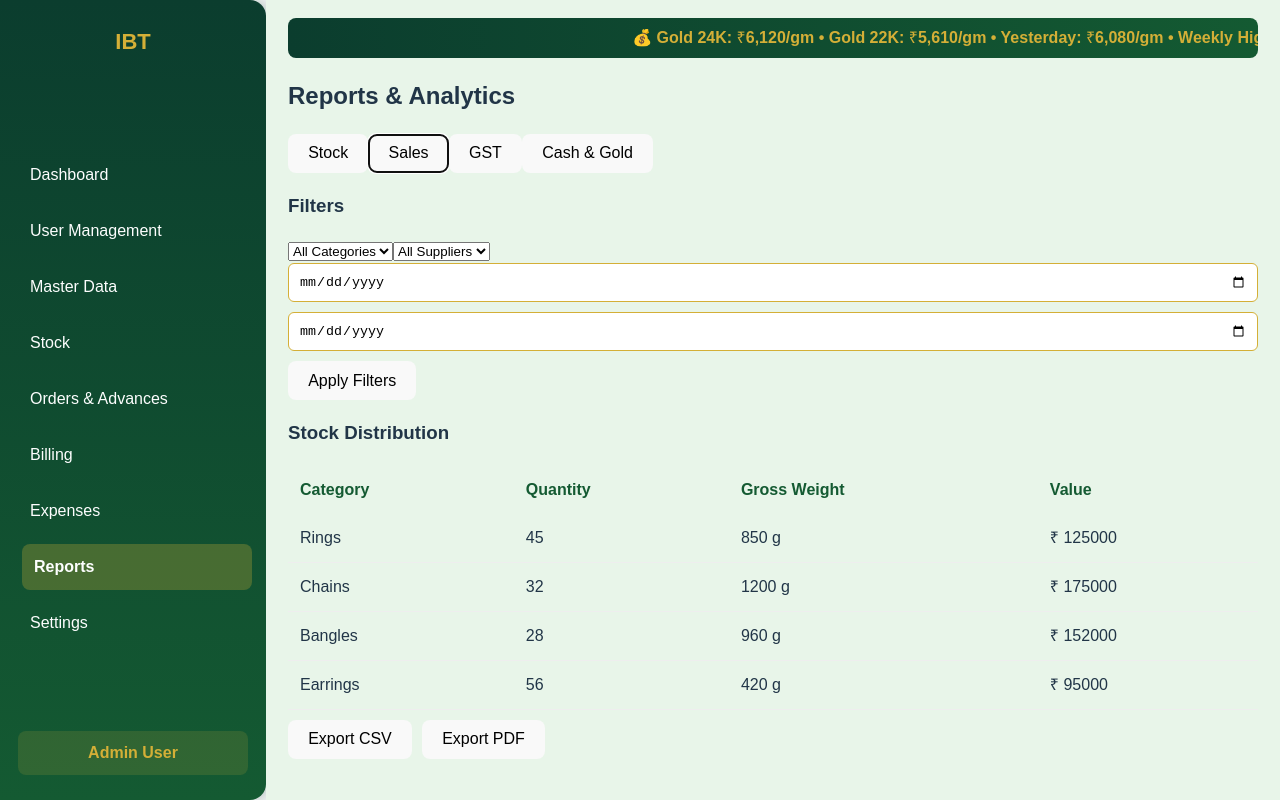
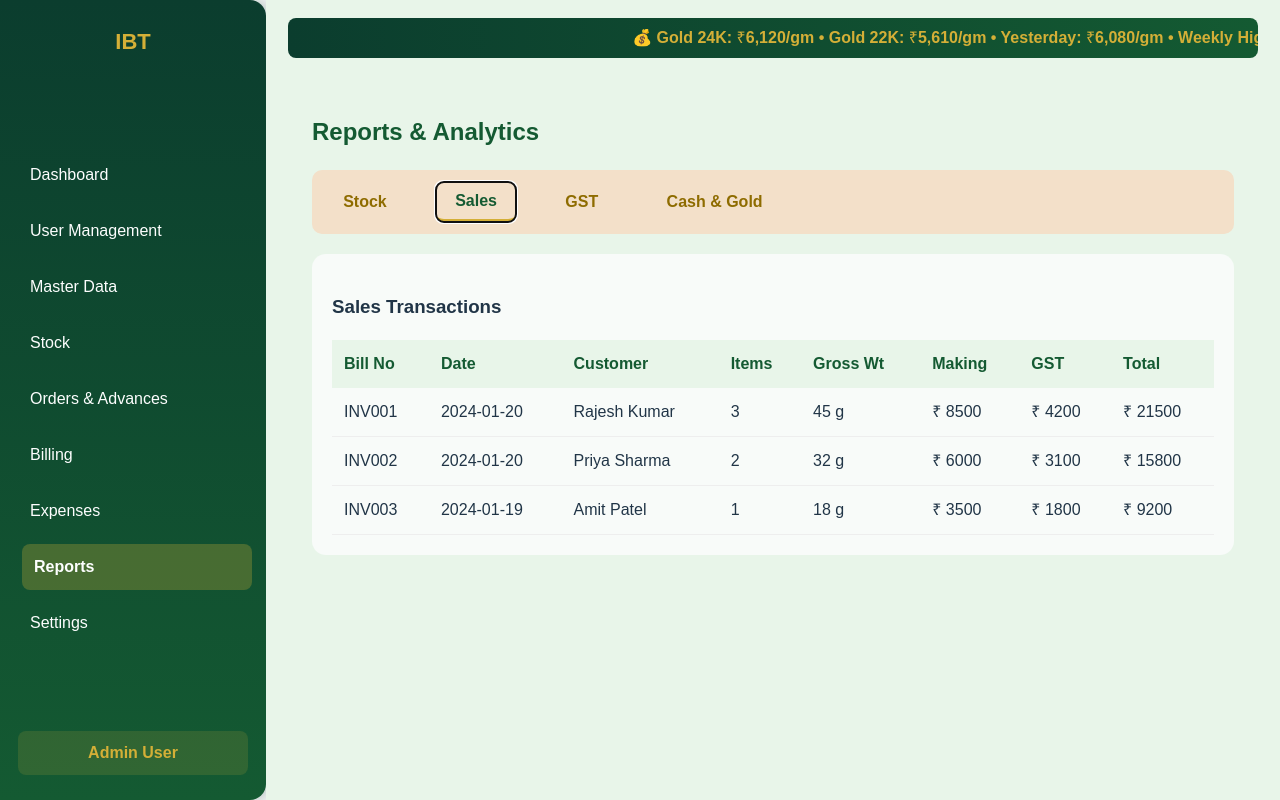
Before and after one commit to jannani2378/Jewellery-Management-system-mernstack, a React (Vite) app: page /reports in a window 1280 px wide. Both pictures are taken after a click on the button "Sales". Built offline with nearby package versions, Linux system fonts and the light colour scheme.

Commit message:
Modification of report module of jsx

```diff
--- a/src/pages/Reports.jsx
+++ b/src/pages/Reports.jsx
@@ -1,40 +1,80 @@
-import React,{useState} from "react";
+import React, { useState } from "react";
 import "./Reports.css";
 
-const stockData=[
-{category:"Rings",qty:45,gross:850,value:125000},
-{category:"Chains",qty:32,gross:1200,value:175000},
-{category:"Bangles",qty:28,gross:960,value:152000},
-{category:"Earrings",qty:56,gross:420,value:95000}
+/* ---------------- STOCK DATA ---------------- */
+
+const stockData = [
+  { category: "Rings", sub: "Gents Ring", qty: 45, gross: 850, net: 820, value: 125000 },
+  { category: "Chains", sub: "Gold Chain", qty: 32, gross: 1200, net: 1180, value: 175000 },
+  { category: "Bangles", sub: "Ladies Bangle", qty: 28, gross: 960, net: 940, value: 152000 },
+  { category: "Earrings", sub: "Diamond Earring", qty: 56, gross: 420, net: 410, value: 95000 }
 ];
 
-export default function Reports(){
+/* ---------------- SALES DATA ---------------- */
 
-const [tab,setTab]=useState("stock");
+const salesData = [
+  { bill: "INV001", date: "2024-01-20", customer: "Rajesh Kumar", items: 3, gross: 45, making: 8500, gst: 4200, total: 21500 },
+  { bill: "INV002", date: "2024-01-20", customer: "Priya Sharma", items: 2, gross: 32, making: 6000, gst: 3100, total: 15800 },
+  { bill: "INV003", date: "2024-01-19", customer: "Amit Patel", items: 1, gross: 18, making: 3500, gst: 1800, total: 9200 }
+];
 
-return(
+export default function Reports() {
 
-<div className="reports-container">
+  const [tab, setTab] = useState("stock");
 
-<h2 className="reports-title">
-Reports & Analytics
-</h2>
+  return (
 
-<div className="tabs">
+    <div className="reports-page">
 
-<button onClick={()=>setTab("stock")}>Stock</button>
-<button onClick={()=>setTab("sales")}>Sales</button>
-<button onClick={()=>setTab("gst")}>GST</button>
-<button onClick={()=>setTab("cash")}>Cash & Gold</button>
+      <h2>Reports & Analytics</h2>
+
+      {/* TABS */}
+
+      <div className="report-tabs">
+
+        <button
+          className={tab === "stock" ? "active" : ""}
+          onClick={() => setTab("stock")}
+        >
+          Stock
+        </button>
+
+        <button
+          className={tab === "sales" ? "active" : ""}
+          onClick={() => setTab("sales")}
+        >
+          Sales
+        </button>
+
+        <button
+          className={tab === "gst" ? "active" : ""}
+          onClick={() => setTab("gst")}
+        >
+          GST
+        </button>
+
+        <button
+          className={tab === "cash" ? "active" : ""}
+          onClick={() => setTab("cash")}
+        >
+          Cash & Gold
+        </button>
 
       </div>
 
-<div className="reports-layout">
+      {/* ---------------- STOCK TAB ---------------- */}
 
-<div className="filters">
+      {tab === "stock" && (
+
+        <div className="report-layout">
+
+          {/* FILTERS */}
+
+          <div className="filters-card">
 
             <h3>Filters</h3>
 
+            <label>Categories</label>
             <select>
               <option>All Categories</option>
               <option>Rings</option>
@@ -42,14 +82,16 @@ Reports & Analytics
               <option>Bangles</option>
             </select>
 
+            <label>Supplier</label>
             <select>
               <option>All Suppliers</option>
               <option>Supplier A</option>
               <option>Supplier B</option>
             </select>
 
-<input type="date"/>
-<input type="date"/>
+            <label>Date Range</label>
+            <input type="date" />
+            <input type="date" />
 
             <button className="apply-btn">
               Apply Filters
@@ -57,32 +99,40 @@ Apply Filters
 
           </div>
 
-<div className="report-content">
+          {/* STOCK TABLE */}
 
-<h3>Stock Distribution</h3>
+          <div className="report-card">
+
+            <h3>Stock Details</h3>
 
             <table>
 
               <thead>
                 <tr>
                   <th>Category</th>
+                  <th>Sub Category</th>
                   <th>Quantity</th>
                   <th>Gross Weight</th>
+                  <th>Net Weight</th>
                   <th>Value</th>
                 </tr>
               </thead>
 
               <tbody>
 
-{stockData.map((item,i)=>(
+                {stockData.map((item, i) => (
+
                   <tr key={i}>
 
                     <td>{item.category}</td>
+                    <td>{item.sub}</td>
                     <td>{item.qty}</td>
                     <td>{item.gross} g</td>
-<td>₹ {item.value}</td>
+                    <td>{item.net} g</td>
+                    <td>₹ {item.value.toLocaleString()}</td>
 
                   </tr>
+
                 ))}
 
               </tbody>
@@ -91,11 +141,11 @@ Apply Filters
 
             <div className="export-buttons">
 
-<button>
-Export CSV
+              <button className="btn primary">
+                Export Excel
               </button>
 
-<button>
+              <button className="btn ghost">
                 Export PDF
               </button>
 
@@ -104,8 +154,123 @@ Export PDF
           </div>
 
         </div>
+      )}
+
+      {/* ---------------- SALES TAB ---------------- */}
+
+      {tab === "sales" && (
+
+        <div className="sales-card">
+
+          <h3>Sales Transactions</h3>
+
+          <table>
+
+            <thead>
+
+              <tr>
+                <th>Bill No</th>
+                <th>Date</th>
+                <th>Customer</th>
+                <th>Items</th>
+                <th>Gross Wt</th>
+                <th>Making</th>
+                <th>GST</th>
+                <th>Total</th>
+              </tr>
+
+            </thead>
+
+            <tbody>
+
+              {salesData.map((sale, i) => (
+
+                <tr key={i}>
+
+                  <td>{sale.bill}</td>
+                  <td>{sale.date}</td>
+                  <td>{sale.customer}</td>
+                  <td>{sale.items}</td>
+                  <td>{sale.gross} g</td>
+                  <td>₹ {sale.making}</td>
+                  <td>₹ {sale.gst}</td>
+                  <td>₹ {sale.total}</td>
+
+                </tr>
+
+              ))}
+
+            </tbody>
+
+          </table>
+
+        </div>
+      )}
+
+      {/* ---------------- GST TAB ---------------- */}
+
+      {tab === "gst" && (
+
+        <div className="gst-summary">
+
+          <div className="gst-card">
+            <p>Total GST Collected</p>
+            <h2>₹45,800</h2>
+          </div>
+
+          <div className="gst-card">
+            <p>CGST</p>
+            <h2>₹22,900</h2>
+          </div>
+
+          <div className="gst-card">
+            <p>SGST</p>
+            <h2>₹22,900</h2>
+          </div>
+
+          <div className="gst-card">
+            <p>Taxable Amount</p>
+            <h2>₹15.2L</h2>
+          </div>
+
+        </div>
+
+      )}
+
+      {/* ---------------- CASH & GOLD TAB ---------------- */}
+
+      {tab === "cash" && (
+
+        <div className="cash-layout">
+
+          <div className="cash-card">
+
+            <h3>Cash Box Summary</h3>
+
+            <p>Opening Balance : ₹1,50,000</p>
+            <p>Cash Inflow : ₹2,85,000</p>
+            <p>Cash Outflow : ₹1,50,000</p>
+            <p className="closing">Closing Balance : ₹2,85,000</p>
+
+          </div>
+
+          <div className="cash-card">
+
+            <h3>Gold Box Summary</h3>
+
+            <p>Opening Stock : 2850 g</p>
+            <p>Gold Inflow : 1250 g</p>
+            <p>Gold Outflow : 650 g</p>
+            <p className="closing">Closing Stock : 3450 g</p>
+
+          </div>
+
+        </div>
+
+      )}
 
     </div>
 
   );
+
 }
```
Lines whose indentation alone changed are shown as unchanged.
